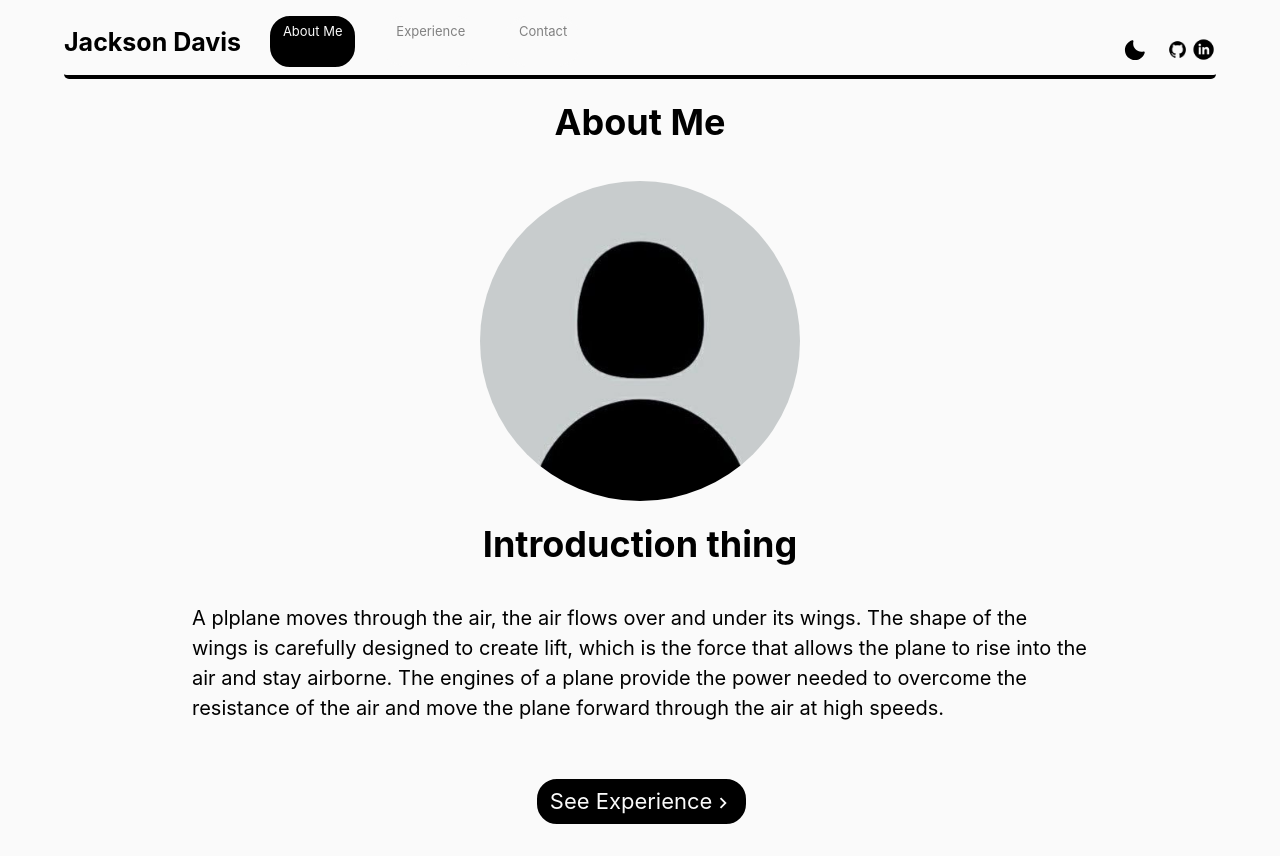
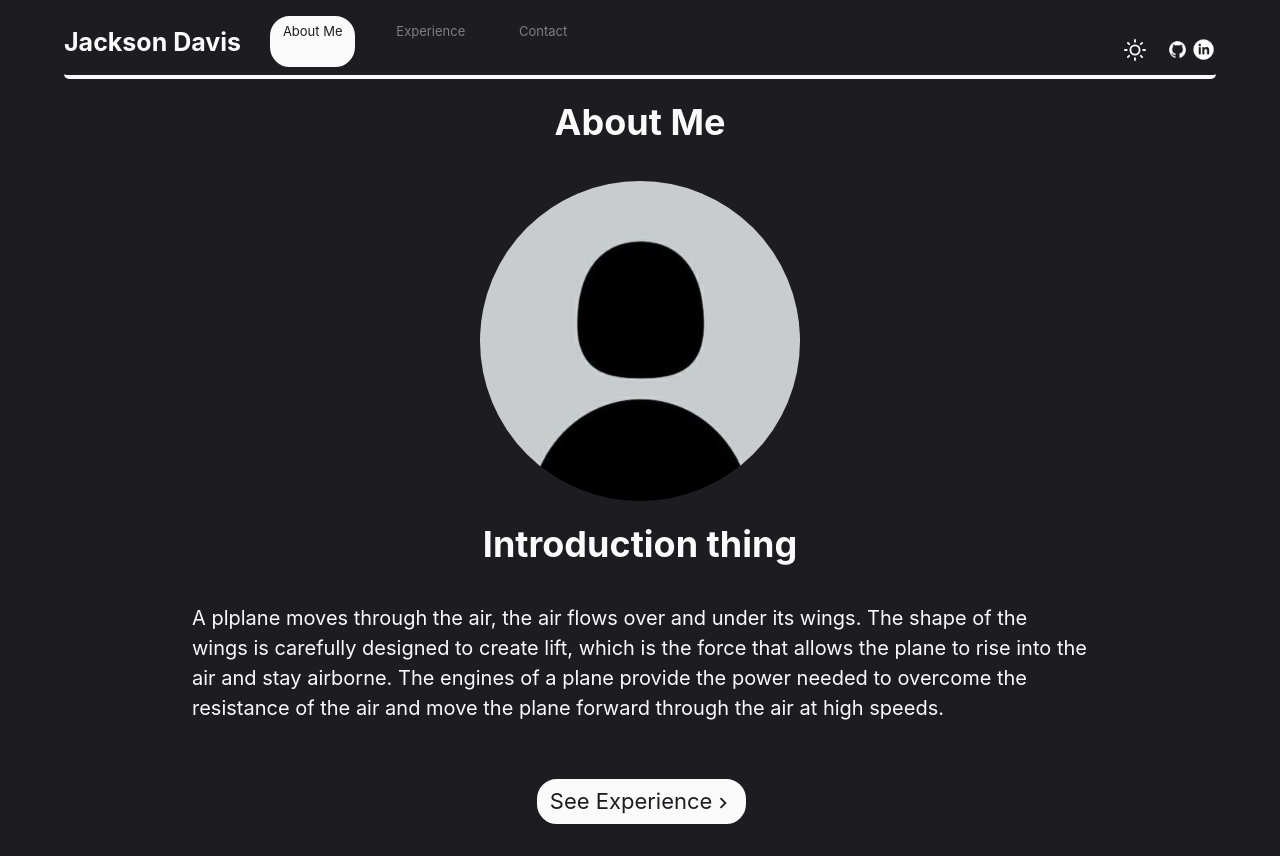
Before and after one commit to JackAvis/Personal-Site, a React (Create React App) app: page /#/ in a window 1280 px wide. Built offline with nearby package versions, Linux system fonts and the light colour scheme.

Commit message:
darkMode mobile fix

```diff
--- a/src/App.css
+++ b/src/App.css
@@ -1,6 +1,6 @@
 :root {
-  --primary-color: #fafafa;
-  --secondary-color: black;
+  --primary-color: #1c1c21;
+  --secondary-color: #fafafa;
   --tertiary-color:grey;
 }
 .App {
--- a/src/components/DarkModeIcon.tsx
+++ b/src/components/DarkModeIcon.tsx
@@ -4,7 +4,7 @@ import { Center } from '@chakra-ui/react'
 
 
 function DarkModeIcon() {
-    const [isDarkMode, setDarkMode] = useState(false);
+    const [isDarkMode, setDarkMode] = useState(true);
     let secondaryColor = getComputedStyle(document.documentElement).getPropertyValue('--secondary-color');
     function icon() {
         if (isDarkMode) {
--- a/src/components/Navbar/Navbar.css
+++ b/src/components/Navbar/Navbar.css
@@ -120,7 +120,9 @@
 .textContainer {
     background-color: var(--primary-color);
     color: var(--secondary-color);
-
+    animation: fadeInAnimation ease 2s;
+    animation-iteration-count: 1;
+    animation-fill-mode: forwards;
 }
 
 .sectionContainer {
--- a/src/components/Navbar/Navbar.tsx
+++ b/src/components/Navbar/Navbar.tsx
@@ -37,7 +37,7 @@ function Navbar(props: NavBarProps) {
         navigate(page);
     }
     function setFirstFalse() {
-        if (secondaryColor === '#fafafa' && first) {
+        if (secondaryColor === 'black' && first) {
             setFirst(false);
         }
         return (<div></div>)
@@ -97,9 +97,9 @@ function Navbar(props: NavBarProps) {
                 <Center><Flex marginRight='1vw' paddingBottom='1.2vh' onClick={() => handleDarkModeButton(props.optionSelected)}><DarkModeIcon></DarkModeIcon></Flex></Center>
 
                     <Center>
-                        {secondaryColor === 'black' || first ? createIcon(githubLogo, '3.45vh', 'https://github.com/Jackson-Davis1') : createIcon(githubWhiteLogo, '3.45vh', 'https://github.com/Jackson-Davis1')}
+                        {secondaryColor === '#fafafa'|| first ? createIcon(githubWhiteLogo, '3.45vh', 'https://github.com/Jackson-Davis1') : createIcon(githubLogo, '3.45vh', 'https://github.com/Jackson-Davis1')}
                         <Spacer />
-                        {secondaryColor === 'black'|| first ? createIcon(linkedinLogo, '3.1vh', 'https://linkedin.com/in/jackson-davis-931a35175') : createIcon(linkedinWhiteLogo, '3.1vh', 'https://linkedin.com/in/jackson-davis-931a35175')}
+                        {secondaryColor === '#fafafa'|| first ? createIcon(linkedinWhiteLogo, '3.1vh', 'https://linkedin.com/in/jackson-davis-931a35175') : createIcon(linkedinLogo, '3.1vh', 'https://linkedin.com/in/jackson-davis-931a35175')}
                     </Center>
                     {setFirstFalse()}
                 </Flex>
@@ -108,10 +108,7 @@ function Navbar(props: NavBarProps) {
     const mobileMenu = () => {
         return (<Flex className="mobileMenuContainer" justify='right'>
             <Center><Text className="nameMobile" whiteSpace='nowrap' onClick={() => navigateToPage("About Me", "/")}> Jackson Davis</Text></Center>
-
             <Spacer />
-            <Center><Box onClick={() => handleDarkModeButton(props.optionSelected)} marginBottom="1vw" marginRight="1vh"><DarkModeIcon></DarkModeIcon></Box></Center>
-
             <Menu>
                 <MenuButton
                     as={IconButton}
@@ -136,9 +133,9 @@ function Navbar(props: NavBarProps) {
                     <MenuItem bgColor={primaryColor}>
                         <Flex className="iconContainer" justify='left' w='100%' paddingTop='1vh'>
                             <Center>
-                                {secondaryColor === 'black' || first ? createMobileIcon(githubLogo, '3.45vh', 'https://github.com/Jackson-Davis1') : createMobileIcon(githubWhiteLogo, '3.45vh', 'https://github.com/Jackson-Davis1')}
+                                {createMobileIcon(githubWhiteLogo, '3.45vh', 'https://github.com/Jackson-Davis1') }
                                 <Spacer />
-                                {secondaryColor === 'black' || first ? createMobileIcon(linkedinLogo, '3.1vh', 'https://linkedin.com/in/jackson-davis-931a35175') : createMobileIcon(linkedinWhiteLogo, '3.1vh', 'https://linkedin.com/in/jackson-davis-931a35175')}
+                                {createMobileIcon(linkedinWhiteLogo, '3.1vh', 'https://linkedin.com/in/jackson-davis-931a35175')}
                             </Center>
                             {setFirstFalse()}
                         </Flex>
--- a/src/pages/Experience/Experience.tsx
+++ b/src/pages/Experience/Experience.tsx
@@ -1,5 +1,6 @@
 import { Box, Flex, Spacer } from '@chakra-ui/react'
 import { DownloadIcon } from '@chakra-ui/icons'
+import { useState, useEffect } from 'react';
 type ExperienceProps = {
     setOption: Function;
 }
@@ -7,6 +8,16 @@ function Experience(props: ExperienceProps) {
     let primaryColor = getComputedStyle(document.documentElement).getPropertyValue('--primary-color');
     let secondaryColor = getComputedStyle(document.documentElement).getPropertyValue('--secondary-color');
     props.setOption("Experience");
+    const[darkMode, setDarkMode] = useState(false);
+    const handleDarkMode = () => {
+        if (secondaryColor === 'black'){
+            setDarkMode(false);
+        }
+        else{
+            setDarkMode(true);
+        }
+        return (<div></div>)
+    }
     const onButtonClick = () => {
         fetch('sample.pdf').then(response => {
             response.blob().then(blob => {
--- a/src/pages/Home/Home.tsx
+++ b/src/pages/Home/Home.tsx
@@ -1,5 +1,7 @@
 import { Center, Box, Image } from '@chakra-ui/react'
 import { useNavigate } from "react-router-dom";
+import { useState, useEffect } from 'react';
+
 import { ChevronRightIcon } from '@chakra-ui/icons'
 import pfp from "./defaultpfp.jpg"
 
@@ -17,7 +19,16 @@ function Home(props: HomeProps) {
         navigate(page);
         props.setOption("Experiences");
     }
-
+    const[darkMode, setDarkMode] = useState(false);
+    const handleDarkMode = () => {
+        if (secondaryColor === 'black'){
+            setDarkMode(false);
+        }
+        else{
+            setDarkMode(true);
+        }
+        return (<div></div>)
+    }
     const createOption = (color: string, text: string, page: string) => {
         return (<Box
             color={color === secondaryColor ? primaryColor : color}
```
